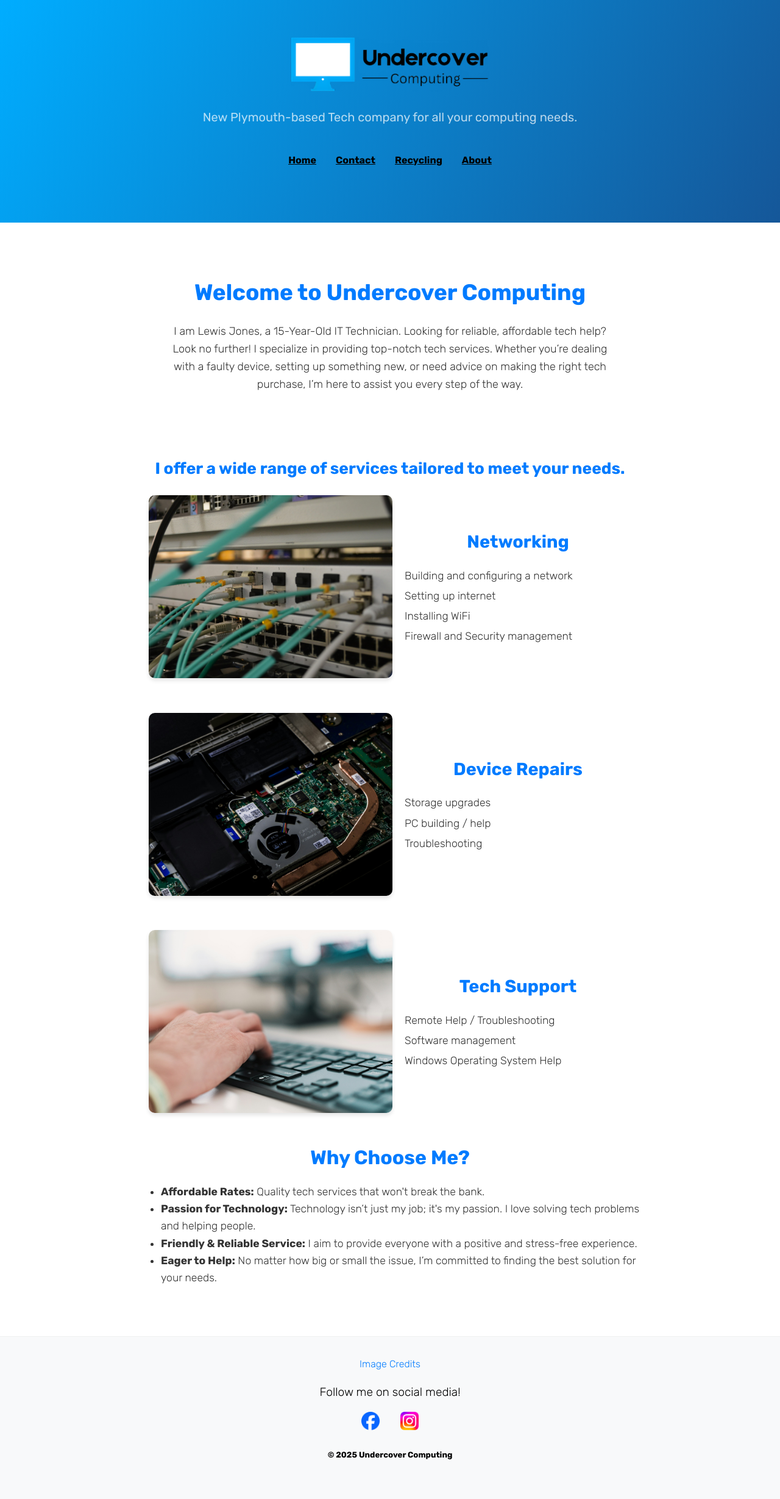
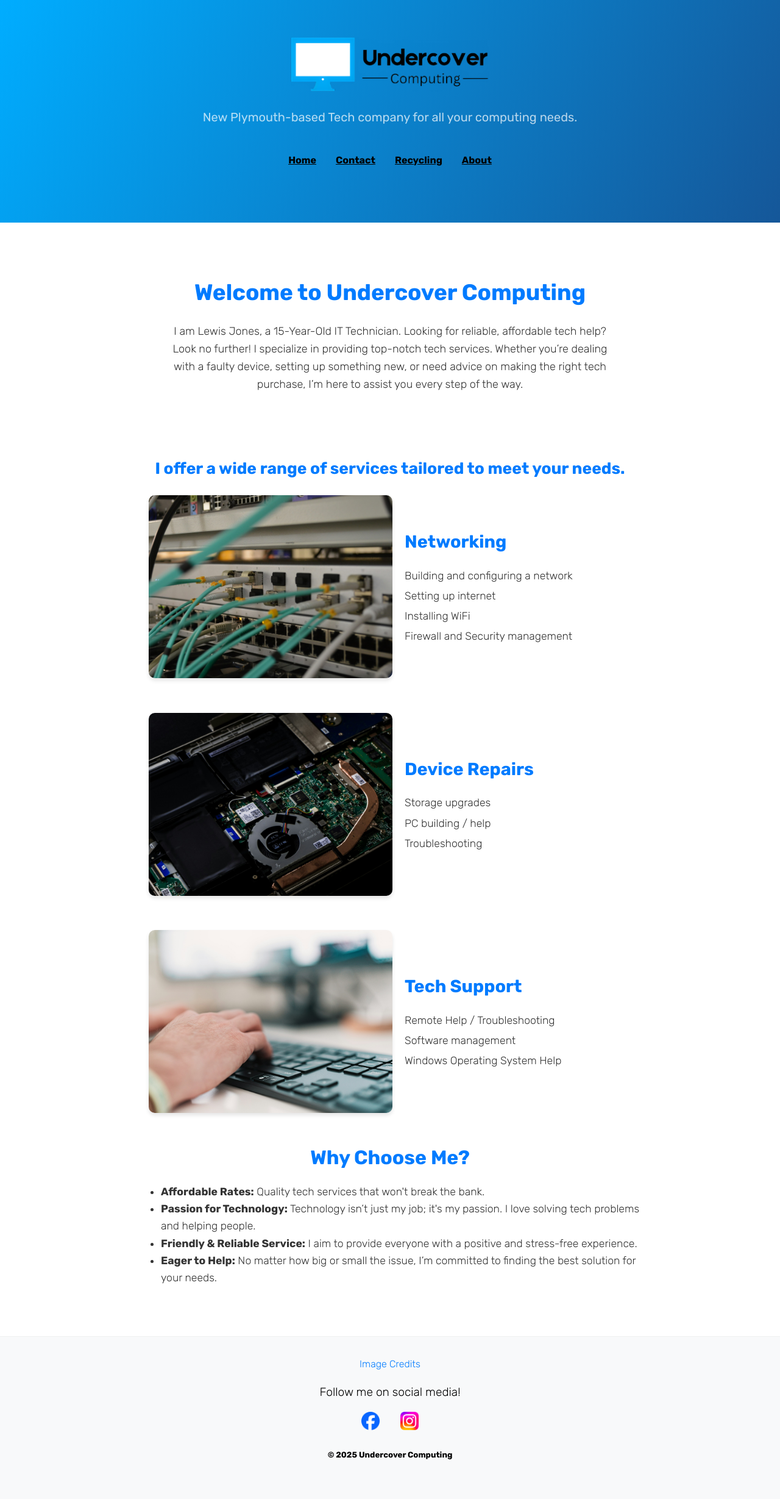
Before and after one commit to UndercoverComputing/undercovercomputing.com, a Jekyll site: the page index.html, which Jekyll copies as it is, in a window 1280 px wide. Shown: the whole page at 61% size. Built offline with Jekyll 4.4.1, drawn with Linux system fonts in a browser that asks for light colours.

Commit message:
Update style.scss

```diff
--- a/assets/css/style.scss
+++ b/assets/css/style.scss
@@ -24,6 +24,10 @@ h2 {
     font-size: 2rem;
     font-weight: 700;
     text-align: center;
+}
+
+.service-content h2 {
+    text-align: left;
 }
 
 h3 {
```
